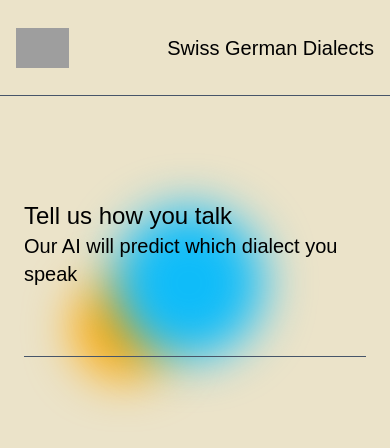
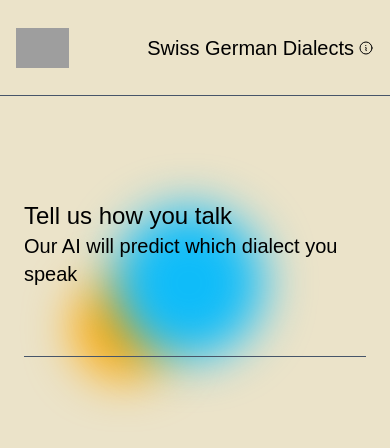
Before and after one commit to amoscalamida/essentials-nlp-frontend, a React (Create React App) app: page / in a window 390 px wide. Shown: the top 448 px of the page. Built offline with nearby package versions, Linux system fonts and the light colour scheme; grey boxes are pictures that could not be loaded.

Commit message:
Add disclaimer to mobile

```diff
--- a/public/index.html
+++ b/public/index.html
@@ -2,14 +2,14 @@
 <html lang="en">
   <head>
     <meta charset="utf-8" />
-    <link rel="icon" href="%PUBLIC_URL%/favicon.png" />
+    <link rel="icon" href="%PUBLIC_URL%/favicon.jpeg" />
     <meta name="viewport" content="width=device-width, initial-scale=1" />
     <meta name="theme-color" content="#000000" />
     <meta
       name="description"
       content="Let our AI predict what dialect you are speaking and contribute to active research."
     />
-    <link rel="apple-touch-icon" href="%PUBLIC_URL%/logo_192.png" />
+    <link rel="apple-touch-icon" href="%PUBLIC_URL%/logo_192.jpeg" />
     <!--
       manifest.json provides metadata used when your web app is installed on a
       user's mobile device or desktop. See https://developers.google.com/web/fundamentals/web-app-manifest/
--- a/src/App.js
+++ b/src/App.js
@@ -2,6 +2,56 @@ import './dist/output.css';
 import MainContent from './MainContent';
 
 function App() {
+
+  const showCopyRightOnMobile = () => {
+   // Popoup
+
+   const content = document.createElement('div');
+    content.innerHTML = `
+    <div class="fixed z-50 inset-0 overflow-y-auto" aria-labelledby="modal-title" role="dialog" aria-modal="true">
+      <div class="flex items-end justify-center min-h-screen pt-4 px-4 pb-20 text-center sm:block sm:p-0">
+
+        <div class="fixed inset-0 bg-gray-500 bg-opacity-75 transition-opacity" aria-hidden="true"></div>
+
+
+        <span class="hidden sm:inline-block sm:align-middle sm:h-screen" aria-hidden="true">&#8203;</span>
+
+
+        <div class="inline-block align-bottom bg-white rounded-lg text-left overflow-hidden shadow-xl transform transition-all sm:my-8 sm:align-middle sm:max-w-lg sm:w-full">
+          <div class="bg-white px-4 pt-5 pb-4 sm:p-6 sm:pb-4">
+            <div class="sm:flex sm:items-start">
+
+              <div class="mt-3 text-center sm:mt-0 sm:ml-4 sm:text-left">
+                <h3 class="text-lg leading-6 font-medium text-gray-900" id="modal-title">
+                  Disclaimer
+                </h3>
+                <div class="mt-2">
+                  <p class="text-sm text-gray-500">
+                    This application has been developed for research purposes.
+                    Data entered will be recorded and used to improve the prediction model.
+                  </p>
+                  <p class="text-sm text-gray-500">
+                    &copy; 2023 ${["Tarek Alakmeh", "Amos Calamida", "Joel Rüttimann"].sort(() => Math.random() - 0.5).join(', ')}
+                  </p>
+                </div>
+              </div>
+            </div>
+          </div>
+          <div class="px-4 py-3 sm:px-6 sm:flex sm:flex-row-reverse">
+            <button id="close-modal" type="button" class="w-full inline-flex justify-center rounded-md border border-transparent shadow-sm px-4 py-2 bg-slate-500 text-base font-medium text-white hover:bg-slate-700 focus:outline-none focus:ring-2 focus:ring-offset-2 focus:ring-slate-500 sm:ml-3 sm:w-auto sm:text-sm">
+              Close
+            </button>
+          </div>
+        </div>
+      </div>`;
+    document.body.appendChild(content);
+    const closeButton = document.getElementById('close-modal');
+    closeButton.addEventListener('click', () => {
+      document.body.removeChild(content);
+    });
+
+  }
+
   return (
     <div className='bg-sand-500'>
       <p className='py-2 px-4 hidden md:block md:text-right text-center border-b border-b-slate-600 text-sm font-medium'>
@@ -13,13 +63,21 @@ function App() {
           <div className='p-6'>
             <p className='text-sm'>This application has been developed for research purposes.
               Data entered will be recorded and used to improve the prediction model.</p>
-              <small>&copy; 2023 {["Tarek Alakmeh", "Amos Calamida", "Joel Rüttimann"].sort(() => Math.random() - 0.5).join(', ')}</small>
+            <small>&copy; 2023 {["Tarek Alakmeh", "Amos Calamida", "Joel Rüttimann"].sort(() => Math.random() - 0.5).join(', ')}</small>
           </div>
         </div>
         <div className='flex-auto flex-col flex w-full '>
           <div className='border-b-slate-600 border-b p-4  h-24 flex justify-between items-center'>
             <img src='https://www.uzh.ch/docroot/logos/uzh_logo_e_pos.svg' alt='UZH Logo' className='h-10 visible md:hidden' />
-            <p className='text-xl md:text-2xl font-medium'>Swiss German Dialects</p>
+            <p className='text-xl md:text-2xl font-medium flex flex-row gap-1'>Swiss German Dialects
+              <button onClick={showCopyRightOnMobile} className='inline md:hidden p-0 text-black rounded-full'>
+                <svg xmlns="http://www.w3.org/2000/svg" fill="none" viewBox="0 0 24 24" strokeWidth={1.5} stroke="currentColor" className="w-4 h-4">
+                  <path strokeLinecap="round" strokeLinejoin="round" d="M11.25 11.25l.041-.02a.75.75 0 011.063.852l-.708 2.836a.75.75 0 001.063.853l.041-.021M21 12a9 9 0 11-18 0 9 9 0 0118 0zm-9-3.75h.008v.008H12V8.25z" />
+                </svg>
+              </button>
+            </p>
+
+
           </div>
           <div className='flex p-6 place-items-center w-full'>
             <MainContent />
```
Also changed, not shown: public/manifest.json, src/dist/output.css.
